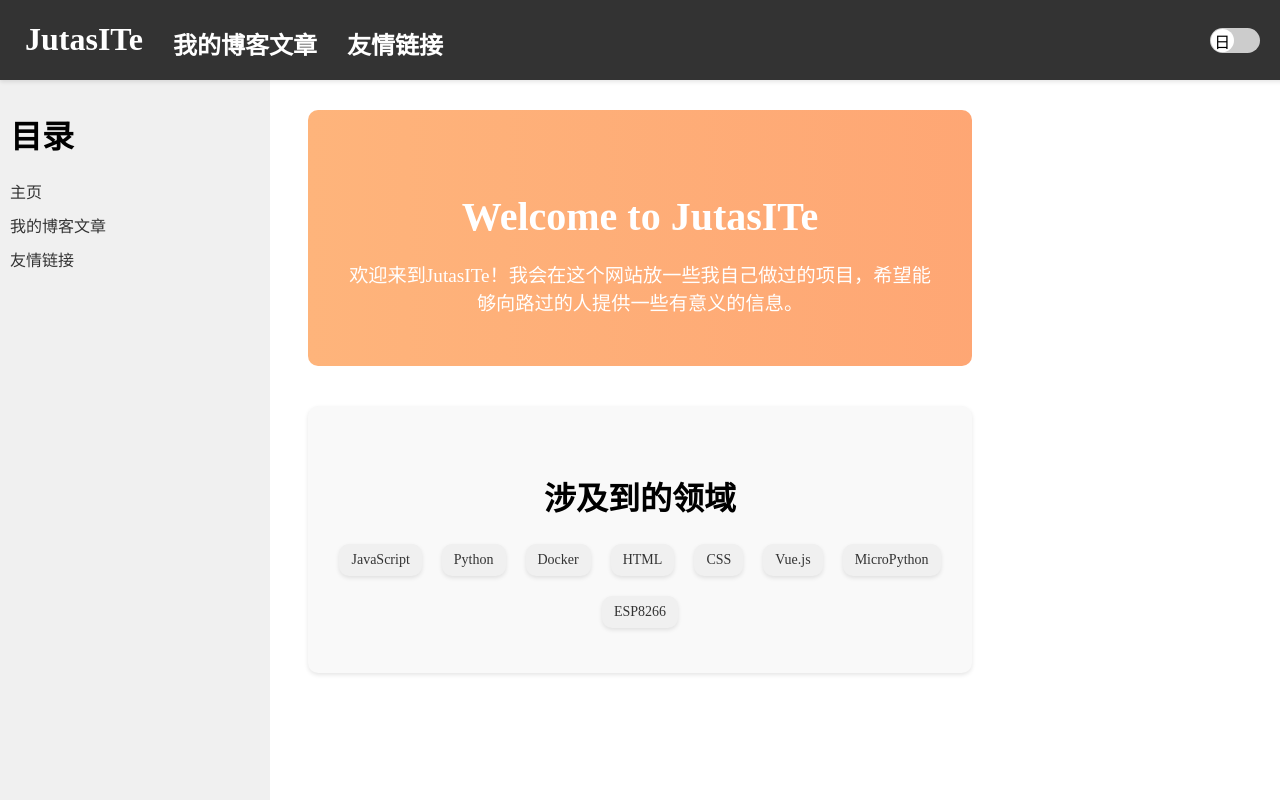
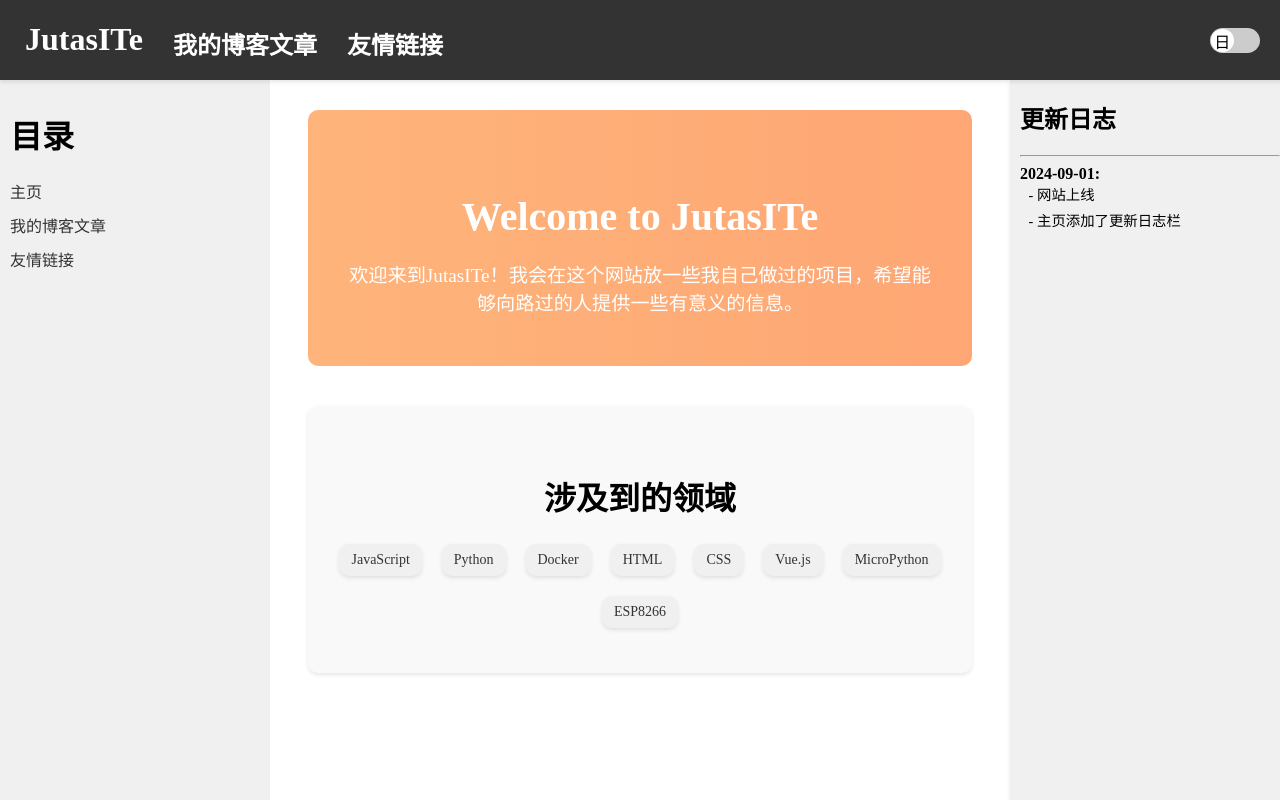
Before and after one commit to JoecosB/TestFlaskApp, a Vue app in the folder frontend/: page / in a window 1280 px wide. Built offline with nearby package versions, Linux system fonts and the light colour scheme.

Commit message:
Add update_info in HomePage.vue

```diff
--- /dev/null
+++ b/frontend/public/update_info.json
@@ -0,0 +1,9 @@
+[
+  {
+    "date": "2024-09-01",
+    "changes": [
+      "网站上线",
+      "主页添加了更新日志栏"
+    ]
+  }
+]
--- a/frontend/src/views/HomePage.vue
+++ b/frontend/src/views/HomePage.vue
@@ -17,6 +17,24 @@
         <span class="tag">ESP8266</span>
       </div>
     </section>
+    <section :class="['update-log-section', {'dark-mode' : isDarkMode}]">
+      <div class="update-log-header">
+        <h2>更新日志</h2>
+      </div>
+      <hr>
+      <div class="update-log-content">
+        <ul>
+          <li v-for="(log, index) in updateLogs.slice(0, 3)" :key="index">
+            <strong>{{ log.date }}:</strong>
+            <ul>
+              <li v-for="(change, changeIndex) in log.changes" :key="changeIndex">
+                - {{ change }}
+              </li>
+            </ul>
+          </li>
+        </ul>
+      </div>
+    </section>
   </div>
 </template>
 
@@ -24,9 +42,27 @@
 import { mapState, mapGetters, mapMutations, mapActions } from 'vuex';
 export default {
   name: 'HomePage',
+  data() {
+    return {
+      updateLogs: []
+    };
+  },
   computed: {
     ...mapState(['darkMode']),
     ...mapGetters(['isDarkMode']),
+  },
+  mounted() {
+      this.fetchUpdateLogs();
+  },
+  methods: {
+    fetchUpdateLogs() {
+      fetch('./update_info.json')
+        .then(response => response.json())
+        .then(data => {
+          this.updateLogs = data;
+        })
+        .catch(error => console.error('Error fetching update logs:', error));
+    }
   }
 };
 </script>
@@ -134,4 +170,71 @@ export default {
   color: #ffffff;
   box-shadow: 0 2px 4px rgba(0, 0, 0, 0.3);
 }
+
+.update-log-section {
+  position: fixed;
+  right: 0;
+  top: 80px;
+  width: 260px;
+  height: 100vh;
+  background-color: #f0f0f0;
+  padding-left: 10px;
+  box-shadow: 0 2px 4px rgba(0, 0, 0, 0.1);
+  text-align: left;
+  transition: color 0.3s, background-color 0.3s;
+}
+
+.update-log-header {
+  margin-bottom: 20px;
+}
+
+.update-log-content {
+  max-height: calc(100vh - 160px);
+  overflow-y: auto; /* 使内容在 Y 轴上滚动 */
+  padding-right: 10px; /* 避免滚动条覆盖内容 */
+  text-align: left;
+}
+
+.update-log-content ul {
+  list-style-type: none;
+  padding: 0;
+  margin: 0 auto;
+  display: block;
+}
+
+.update-log-content > ul > li {
+  font-size: 1em;
+  margin-bottom: 10px;
+  word-wrap: break-word;
+  white-space: pre-wrap;
+}
+
+.update-log-content ul ul {
+  margin-left: 5px;
+  padding-left: 0;
+}
+
+.update-log-content ul ul li {
+  font-size: 0.9em;
+  margin-bottom: 5px;
+  word-wrap: break-word;
+  white-space: pre-wrap;
+}
+
+.dark-mode .update-log-section {
+  background-color: #2a2a2a; /* 深色背景 */
+  color: #e0e0e0; /* 浅色文字 */
+}
+
+.dark-mode .update-log-header h2 {
+  color: #ffffff;
+}
+
+.dark-mode .update-log-content {
+  background-color: #2a2a2a;
+}
+
+.dark-mode .update-log-content ul ul li {
+  color: #cccccc;
+}
 </style>
```
